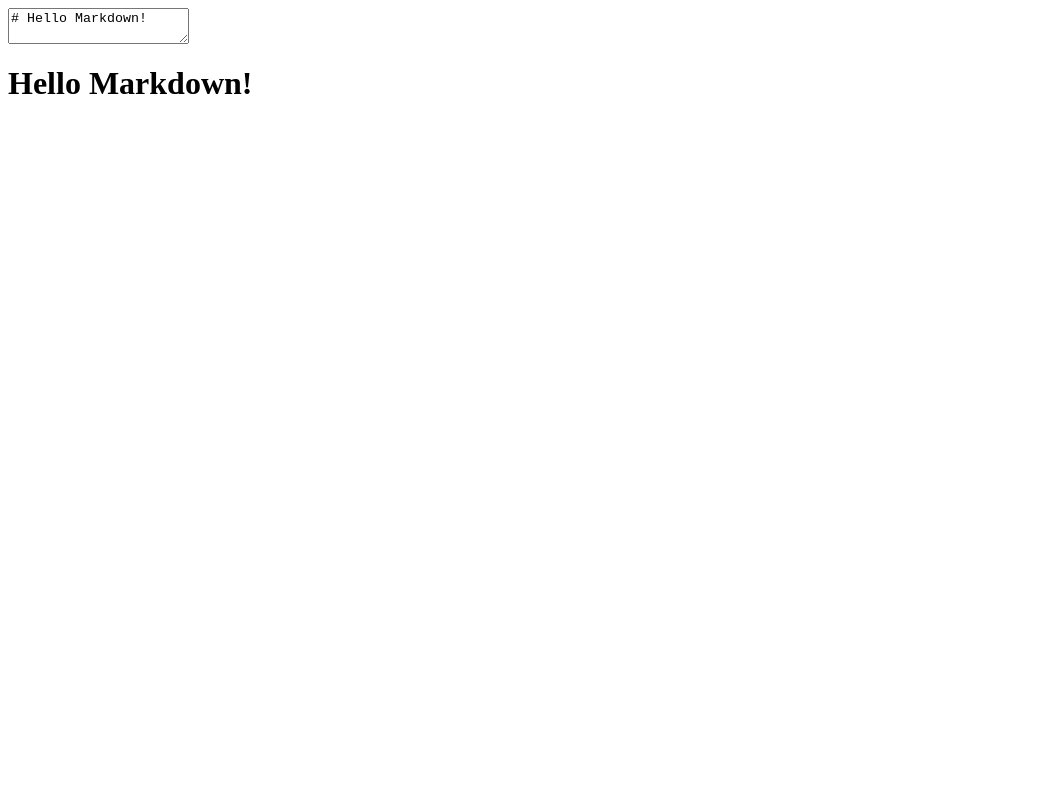
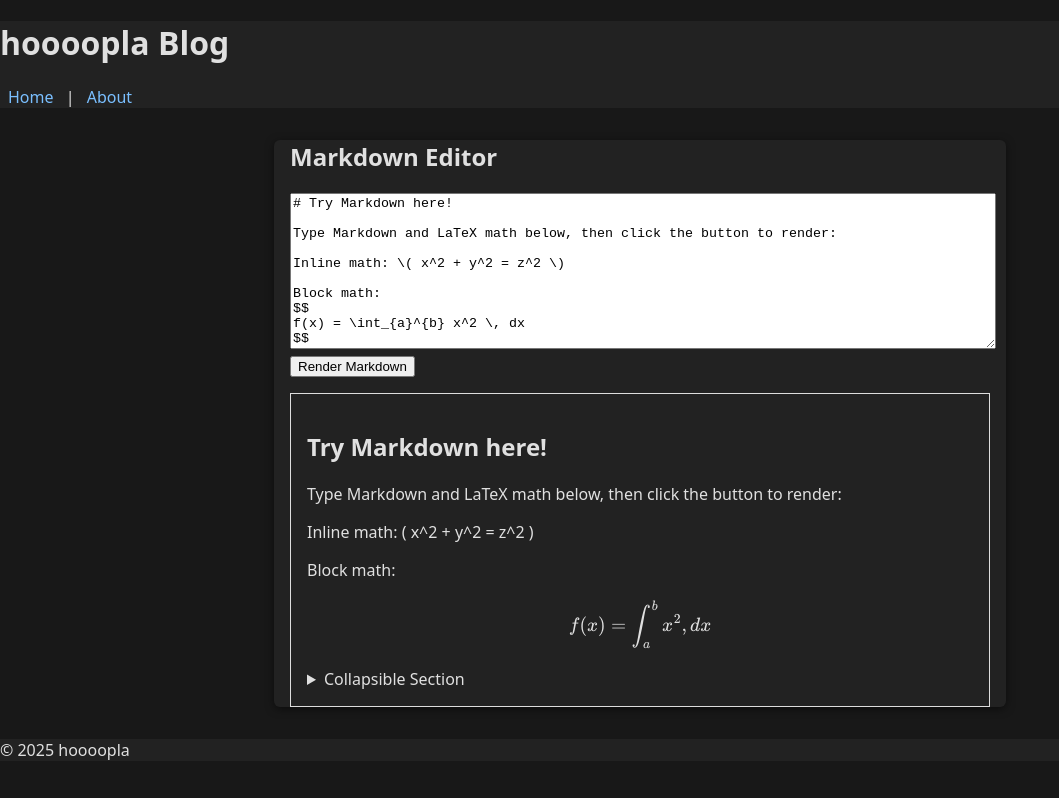
Before and after one commit to hoooopla/hoooopla.github.io, a plain HTML site: page posts/markdown.html in a window 1280 px wide. Shown: the whole page, without its empty margins (0-1059 px from the left). Drawn offline with nearby package versions, Linux system fonts and the light colour scheme; files that its build step writes are made by us from their sources.

Commit message:
Update markdown.html

```diff
--- a/posts/markdown.html
+++ b/posts/markdown.html
@@ -1,15 +1,81 @@
 <!-- Load marked.js from CDN -->
-<script src="https://cdn.jsdelivr.net/npm/marked/marked.min.js"></script>
+<!-- <script src="https://cdn.jsdelivr.net/npm/marked/marked.min.js"></script> -->
 
 <!-- Markdown input area -->
-<textarea id="md-input"># Hello Markdown!</textarea>
+<!-- <textarea id="md-input"># Hello Markdown!</textarea> -->
 
 <!-- Where the HTML will be rendered -->
-<div id="md-output"></div>
+<!-- <div id="md-output"></div> -->
 
-<script>
-  // Convert Markdown to HTML and display
+<!-- <script> -->
+  <!-- // Convert Markdown to HTML and display
   document.getElementById('md-output').innerHTML = marked.parse(
     document.getElementById('md-input').value
   );
-</script>
+</script> -->
+
+
+<!DOCTYPE html>
+<html lang="en">
+<head>
+  <meta charset="UTF-8">
+  <title>hoooopla Blog</title>
+  <link rel="stylesheet" href="style.css">
+  <!-- MathJax for rendering LaTeX math -->
+  <script src="https://cdn.jsdelivr.net/npm/mathjax@3/es5/tex-mml-chtml.js"></script>
+  <!-- marked.js for Markdown parsing -->
+  <script src="https://cdn.jsdelivr.net/npm/marked/marked.min.js"></script>
+</head>
+<body>
+  <header>
+    <h1>hoooopla Blog</h1>
+    <nav>
+      <a href="index.html">Home</a> |
+      <a href="about.html">About</a>
+    </nav>
+  </header>
+  <main>
+    <section>
+      <h2>Markdown Editor</h2>
+      <textarea id="md-input" style="width:100%;height:150px;">
+# Try Markdown here!
+
+Type Markdown and LaTeX math below, then click the button to render:
+
+Inline math: \( x^2 + y^2 = z^2 \)
+
+Block math:
+$$
+f(x) = \int_{a}^{b} x^2 \, dx
+$$
+
+<details>
+  <summary>Collapsible Section</summary>
+  More math:
+  $$
+  e^{i\pi} + 1 = 0
+  $$
+</details>
+      </textarea>
+      <br>
+      <button onclick="renderMarkdown()">Render Markdown</button>
+      <div id="md-output" style="margin-top:1em; border:1px solid #ddd; padding:1em;"></div>
+    </section>
+    <script>
+      function renderMarkdown() {
+        const input = document.getElementById('md-input').value;
+        document.getElementById('md-output').innerHTML = marked.parse(input);
+        // Re-render MathJax formulas
+        if (window.MathJax) {
+          MathJax.typesetPromise();
+        }
+      }
+      // Optional: Render on page load
+      window.onload = renderMarkdown;
+    </script>
+  </main>
+  <footer>
+    &copy; 2025 hoooopla
+  </footer>
+</body>
+</html>
```
